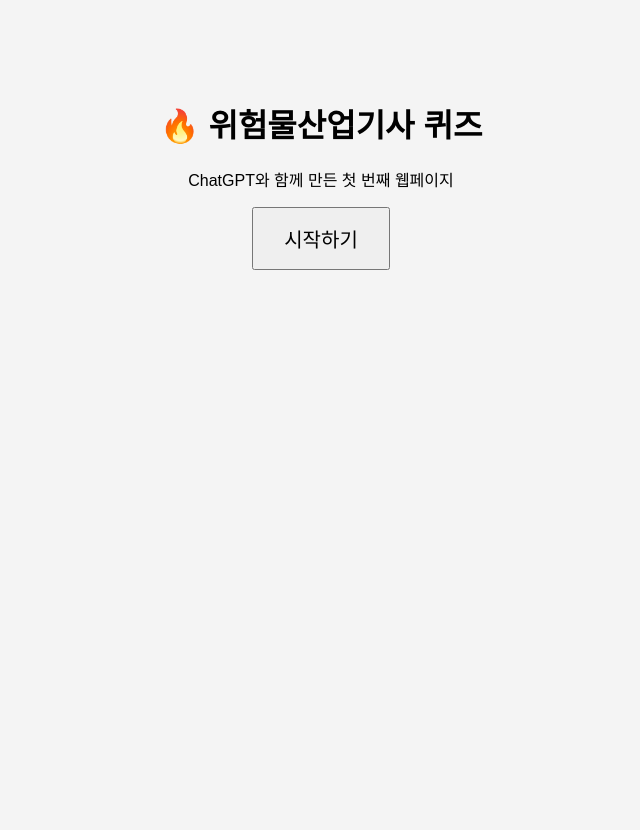
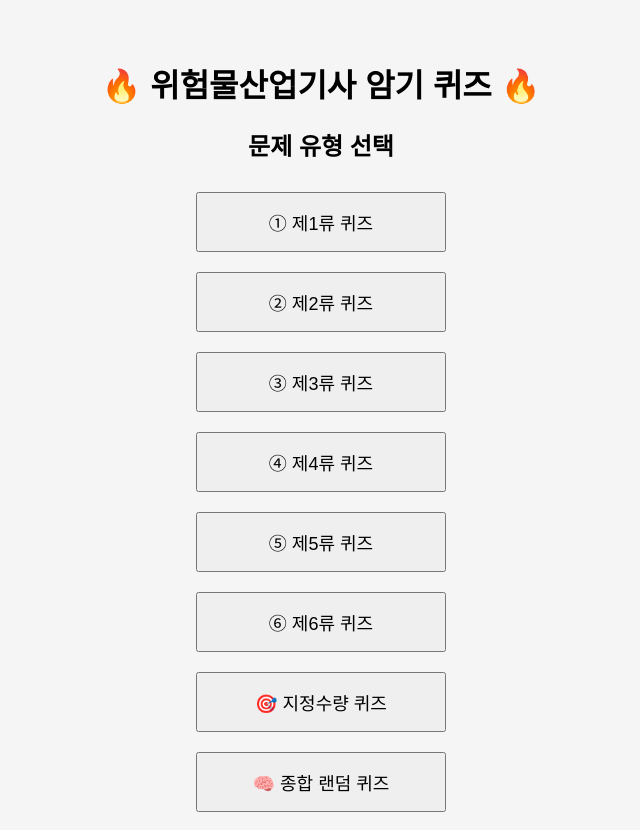
Before and after one commit to sarahjo123/hazmat-quiz, a plain HTML site: page index.html in a window 1280 px wide. Shown: the whole page, without its empty margins (319-959 px from the left). Before the commit the page ends 800 px from the top, so only its background shows below. Drawn offline with Linux system fonts and the light colour scheme.

Commit message:
Update index.html

```diff
--- a/index.html
+++ b/index.html
@@ -1,41 +1,53 @@
 <!DOCTYPE html>
 <html lang="ko">
+
 <head>
 <meta charset="UTF-8">
-<title>위험물산업기사 퀴즈</title>
+<title>위험물 퀴즈</title>
 
 <style>
+
 body{
-    font-family: Arial, sans-serif;
-    background:#f4f4f4;
+    font-family: Arial;
+    background:#f5f5f5;
     text-align:center;
-    margin-top:100px;
+    margin-top:60px;
 }
 
 button{
-    padding:15px 30px;
-    font-size:20px;
+    padding:15px;
+    margin:10px;
+    font-size:18px;
     cursor:pointer;
+    width:250px;
 }
+
 </style>
 
 </head>
 
 <body>
 
-<h1>🔥 위험물산업기사 퀴즈</h1>
+<h1>🔥 위험물산업기사 암기 퀴즈 🔥</h1>
 
-<p>ChatGPT와 함께 만든 첫 번째 웹페이지</p>
+<h2>문제 유형 선택</h2>
 
-<button onclick="startQuiz()">시작하기</button>
+<button>① 제1류 퀴즈</button><br>
 
-<script>
+<button>② 제2류 퀴즈</button><br>
 
-function startQuiz(){
-    alert("퀴즈를 시작합니다!");
-}
+<button>③ 제3류 퀴즈</button><br>
 
-</script>
+<button>④ 제4류 퀴즈</button><br>
+
+<button>⑤ 제5류 퀴즈</button><br>
+
+<button>⑥ 제6류 퀴즈</button><br>
+
+<button>🎯 지정수량 퀴즈</button><br>
+
+<button>🧠 종합 랜덤 퀴즈</button>
 
 </body>
+
 </html>
```
